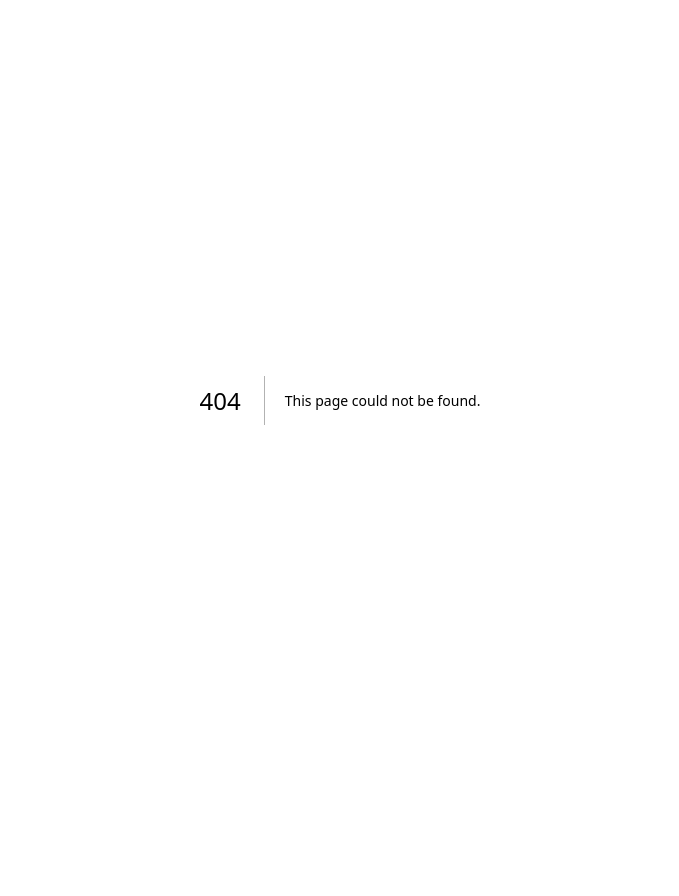
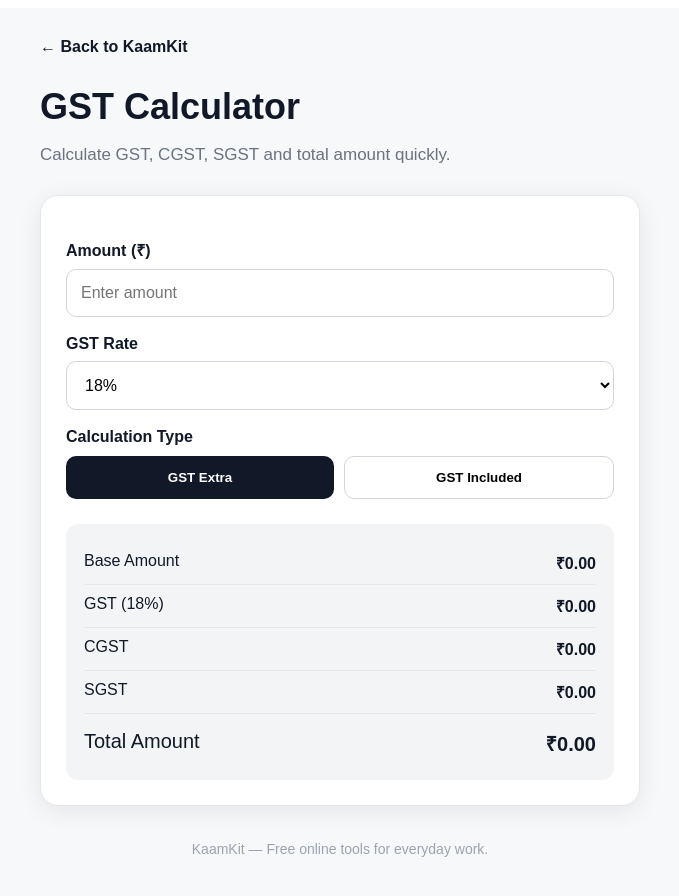
Before and after one commit to kaamkit/Kaamkit, a Next.js app: page /gst-calculator in a window 1280 px wide. Before the commit this address had no page. Shown: the top 896 px of the page, without its empty margins (300-979 px from the left). Before the commit the page ends 800 px from the top, so only its background shows below. Built offline with nearby package versions, Linux system fonts and the light colour scheme.

Commit message:
Implement GST Calculator component

```diff
--- /dev/null
+++ b/app/gst-calculator/page.js
@@ -0,0 +1,237 @@
+"use client";
+
+import { useState } from "react";
+
+export default function GSTCalculator() {
+  const [amount, setAmount] = useState("");
+  const [rate, setRate] = useState("18");
+  const [mode, setMode] = useState("exclusive");
+
+  const value = parseFloat(amount) || 0;
+  const gstRate = parseFloat(rate) || 0;
+
+  let baseAmount = 0;
+  let gstAmount = 0;
+  let totalAmount = 0;
+
+  if (mode === "exclusive") {
+    baseAmount = value;
+    gstAmount = (value * gstRate) / 100;
+    totalAmount = value + gstAmount;
+  } else {
+    totalAmount = value;
+    baseAmount = value / (1 + gstRate / 100);
+    gstAmount = value - baseAmount;
+  }
+
+  const cgst = gstAmount / 2;
+  const sgst = gstAmount / 2;
+
+  return (
+    <main style={styles.main}>
+      <div style={styles.container}>
+        <a href="/" style={styles.back}>
+          ← Back to KaamKit
+        </a>
+
+        <h1 style={styles.title}>GST Calculator</h1>
+
+        <p style={styles.subtitle}>
+          Calculate GST, CGST, SGST and total amount quickly.
+        </p>
+
+        <div style={styles.card}>
+          <label style={styles.label}>Amount (₹)</label>
+
+          <input
+            type="number"
+            value={amount}
+            onChange={(e) => setAmount(e.target.value)}
+            placeholder="Enter amount"
+            style={styles.input}
+          />
+
+          <label style={styles.label}>GST Rate</label>
+
+          <select
+            value={rate}
+            onChange={(e) => setRate(e.target.value)}
+            style={styles.input}
+          >
+            <option value="5">5%</option>
+            <option value="12">12%</option>
+            <option value="18">18%</option>
+            <option value="28">28%</option>
+          </select>
+
+          <label style={styles.label}>Calculation Type</label>
+
+          <div style={styles.modeBox}>
+            <button
+              onClick={() => setMode("exclusive")}
+              style={
+                mode === "exclusive"
+                  ? styles.activeMode
+                  : styles.modeButton
+              }
+            >
+              GST Extra
+            </button>
+
+            <button
+              onClick={() => setMode("inclusive")}
+              style={
+                mode === "inclusive"
+                  ? styles.activeMode
+                  : styles.modeButton
+              }
+            >
+              GST Included
+            </button>
+          </div>
+
+          <div style={styles.result}>
+            <div style={styles.row}>
+              <span>Base Amount</span>
+              <strong>₹{baseAmount.toFixed(2)}</strong>
+            </div>
+
+            <div style={styles.row}>
+              <span>GST ({gstRate}%)</span>
+              <strong>₹{gstAmount.toFixed(2)}</strong>
+            </div>
+
+            <div style={styles.row}>
+              <span>CGST</span>
+              <strong>₹{cgst.toFixed(2)}</strong>
+            </div>
+
+            <div style={styles.row}>
+              <span>SGST</span>
+              <strong>₹{sgst.toFixed(2)}</strong>
+            </div>
+
+            <div style={styles.totalRow}>
+              <span>Total Amount</span>
+              <strong>₹{totalAmount.toFixed(2)}</strong>
+            </div>
+          </div>
+        </div>
+
+        <p style={styles.footer}>
+          KaamKit — Free online tools for everyday work.
+        </p>
+      </div>
+    </main>
+  );
+}
+
+const styles = {
+  main: {
+    minHeight: "100vh",
+    background: "#f7f8fa",
+    padding: "30px 20px",
+    fontFamily: "Arial, sans-serif",
+    color: "#111827",
+  },
+
+  container: {
+    maxWidth: "600px",
+    margin: "0 auto",
+  },
+
+  back: {
+    color: "#111827",
+    textDecoration: "none",
+    fontWeight: "600",
+  },
+
+  title: {
+    fontSize: "36px",
+    margin: "30px 0 10px",
+  },
+
+  subtitle: {
+    color: "#6b7280",
+    fontSize: "17px",
+    marginBottom: "30px",
+  },
+
+  card: {
+    background: "#ffffff",
+    padding: "25px",
+    borderRadius: "18px",
+    boxShadow: "0 5px 25px rgba(0,0,0,0.08)",
+    border: "1px solid #e5e7eb",
+  },
+
+  label: {
+    display: "block",
+    fontWeight: "600",
+    marginBottom: "8px",
+    marginTop: "18px",
+  },
+
+  input: {
+    width: "100%",
+    boxSizing: "border-box",
+    padding: "14px",
+    borderRadius: "10px",
+    border: "1px solid #d1d5db",
+    fontSize: "16px",
+    background: "#ffffff",
+  },
+
+  modeBox: {
+    display: "flex",
+    gap: "10px",
+    marginTop: "10px",
+  },
+
+  modeButton: {
+    flex: 1,
+    padding: "13px 8px",
+    borderRadius: "10px",
+    border: "1px solid #d1d5db",
+    background: "#ffffff",
+    fontWeight: "600",
+  },
+
+  activeMode: {
+    flex: 1,
+    padding: "13px 8px",
+    borderRadius: "10px",
+    border: "none",
+    background: "#111827",
+    color: "#ffffff",
+    fontWeight: "600",
+  },
+
+  result: {
+    marginTop: "25px",
+    padding: "18px",
+    background: "#f3f4f6",
+    borderRadius: "12px",
+  },
+
+  row: {
+    display: "flex",
+    justifyContent: "space-between",
+    padding: "10px 0",
+    borderBottom: "1px solid #e5e7eb",
+  },
+
+  totalRow: {
+    display: "flex",
+    justifyContent: "space-between",
+    padding: "16px 0 5px",
+    fontSize: "20px",
+  },
+
+  footer: {
+    textAlign: "center",
+    color: "#9ca3af",
+    marginTop: "35px",
+    fontSize: "14px",
+  },
+};
```
